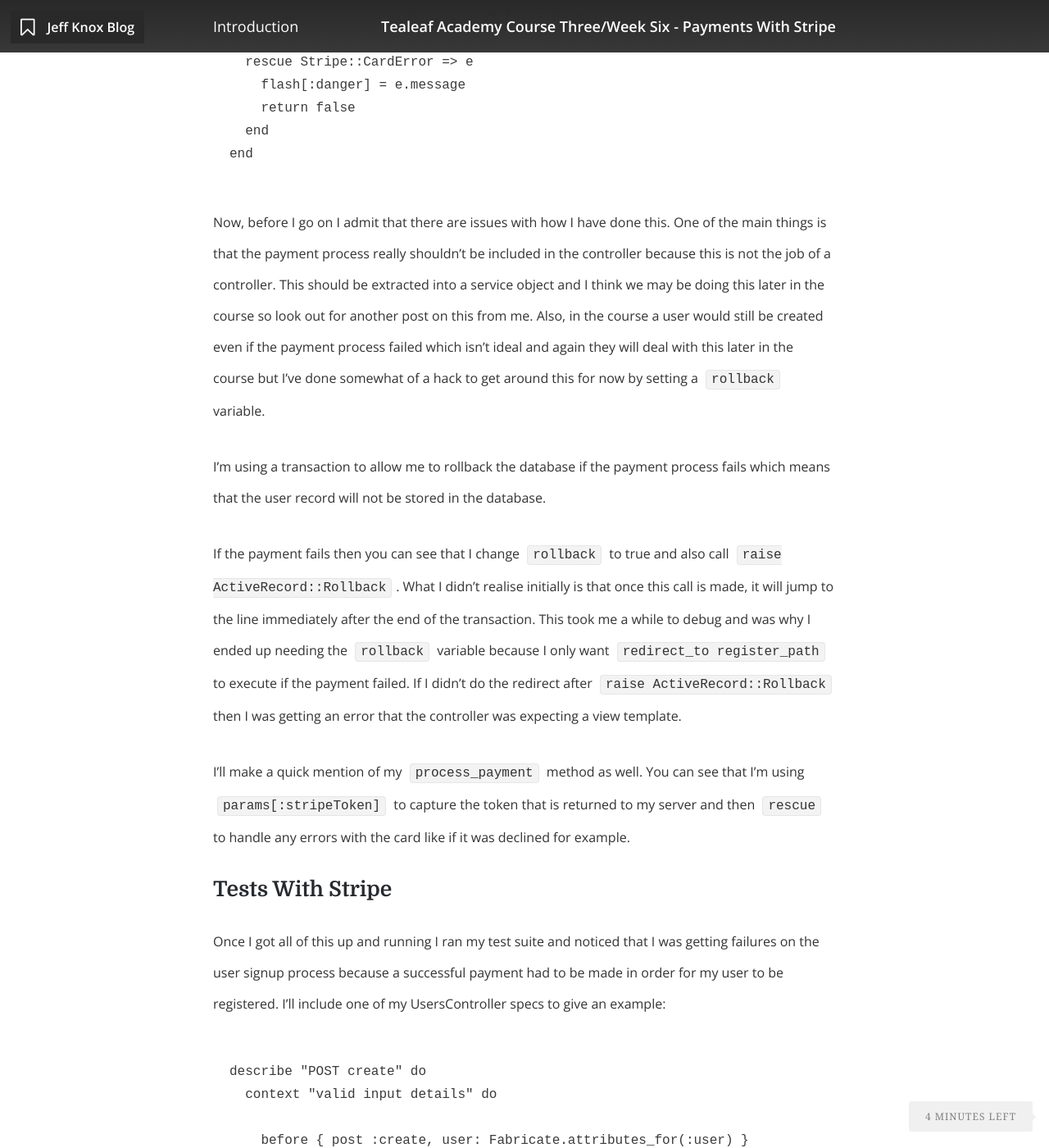
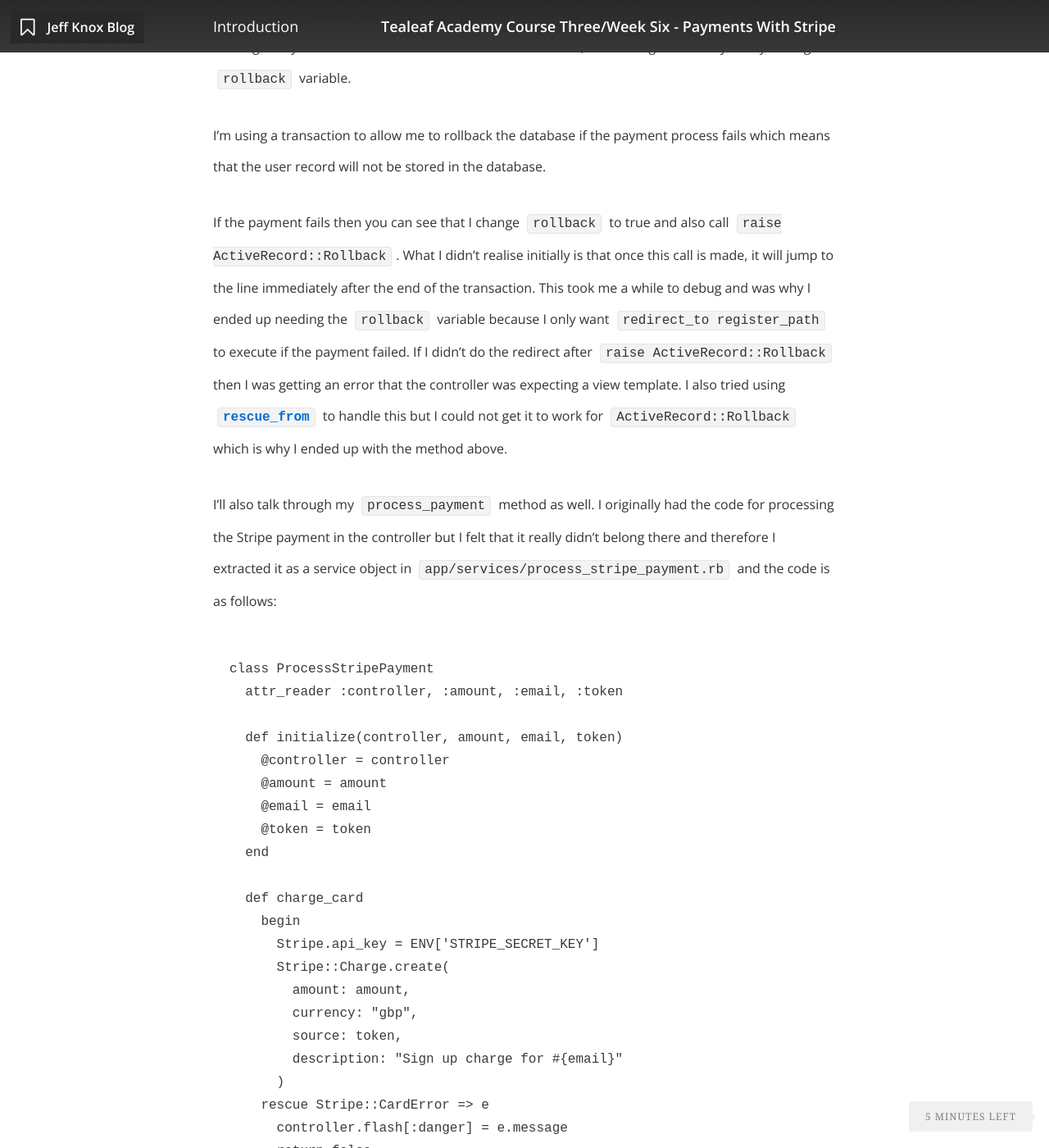
Before and after one commit to knoxjeffrey/knoxjeffrey.github.io, a Jekyll site: the page built from _posts/2015-03-23-course-three-week-six-payments-with-stripe.markdown, in a window 1280 px wide and 1400 px high, scrolled down 6306 px. Shown: the whole window at 82% size. Built offline with Jekyll 4.4.1, drawn with Linux system fonts in a browser that asks for light colours; nearby versions of some CDN libraries; some of the changed text lies outside the part shown.

Commit message:
edit to payments with stripe, added service object

````diff
--- a/_posts/2015-03-23-course-three-week-six-payments-with-stripe.markdown
+++ b/_posts/2015-03-23-course-three-week-six-payments-with-stripe.markdown
@@ -129,6 +129,7 @@ With that done I need to edit my create action for my UsersController so the pay
         if @user.save
 
           if process_payment
+            send_email
             redirect_to sign_in_path
           else
             rollback = true
@@ -149,31 +150,50 @@ With that done I need to edit my create action for my UsersController so the pay
     end
 
     def process_payment
-      begin
-        Stripe.api_key = ENV['STRIPE_SECRET_KEY']
-        Stripe::Charge.create(
-          amount: 999,
-          currency: "gbp",
-          source: params[:stripeToken],
-          description: "Sign up charge for #{@user.email_address}"
-        )
-      rescue Stripe::CardError => e
-        flash[:danger] = e.message
-        return false
+      ProcessStripePayment.new(self, '999', @user.email_address, params[:stripeToken]).charge_card
+    end
+
+In the Tealeaf course a user would still be created even if the payment process failed which isn't ideal although they will deal with this later in the course. However, I've had a go at this myself by setting a ```rollback``` variable.
+
+I'm using a transaction to allow me to rollback the database if the payment process fails which means that the user record will not be stored in the database.
+
+If the payment fails then you can see that I change ```rollback``` to true and also call ```raise ActiveRecord::Rollback```.  What I didn't realise initially is that once this call is made, it will jump to the line immediately after the end of the transaction.  This took me a while to debug and was why I ended up needing the ```rollback``` variable because I only want ```redirect_to register_path``` to execute if the payment failed.  If I didn't do the redirect after ```raise ActiveRecord::Rollback``` then I was getting an error that the controller was expecting a view template.  I also tried using [```rescue_from```](http://api.rubyonrails.org/classes/ActiveSupport/Rescuable/ClassMethods.html) to handle this but I could not get it to work for ```ActiveRecord::Rollback``` which is why I ended up with the method above.
+
+I'll also talk through my ```process_payment``` method as well.  I originally had the code for processing the Stripe payment in the controller but I felt that it really didn't belong there and therefore I extracted it as a service object in ```app/services/process_stripe_payment.rb``` and the code is as follows:
+
+    class ProcessStripePayment
+      attr_reader :controller, :amount, :email, :token
+
+      def initialize(controller, amount, email, token)
+        @controller = controller
+        @amount = amount
+        @email = email
+        @token = token
+      end
+
+      def charge_card
+        begin
+          Stripe.api_key = ENV['STRIPE_SECRET_KEY']
+          Stripe::Charge.create(
+            amount: amount,
+            currency: "gbp",
+            source: token,
+            description: "Sign up charge for #{email}"
+          )
+        rescue Stripe::CardError => e
+          controller.flash[:danger] = e.message
+          return false
+        end
       end
     end
 
-Now, before I go on I admit that there are issues with how I have done this.  One of the main things is that the payment process really shouldn't be included in the controller because this is not the job of a controller.  This should be extracted into a service object and I think we may be doing this later in the course so look out for another post on this from me.  Also, in the course a user would still be created even if the payment process failed which isn't ideal and again they will deal with this later in the course but I've done somewhat of a hack to get around this for now by setting a ```rollback``` variable.
+Most of this is pretty straightforward but one problem I had when writing this was to get the flash message to work.  In the end I made it so that the controller dependency is being injected into my ProcessStripePayment object by using ```controller.flash[:danger] = e.message```.  When I just had ```flash[:danger] = e.message``` then I would get error saying that flash was an undefined variable or method.
 
-I'm using a transaction to allow me to rollback the database if the payment process fails which means that the user record will not be stored in the database.
-
-If the payment fails then you can see that I change ```rollback``` to true and also call ```raise ActiveRecord::Rollback```.  What I didn't realise initially is that once this call is made, it will jump to the line immediately after the end of the transaction.  This took me a while to debug and was why I ended up needing the ```rollback``` variable because I only want ```redirect_to register_path``` to execute if the payment failed.  If I didn't do the redirect after ```raise ActiveRecord::Rollback``` then I was getting an error that the controller was expecting a view template.
-
-I'll make a quick mention of my ```process_payment``` method as well.  You can see that I'm using ```params[:stripeToken]``` to capture the token that is returned to my server and then ```rescue``` to handle any errors with the card like if it was declined for example.
+Creating my service object has helped to clean up my controller a lot, made it easier to test the payment process and I've tried to make it loosely coupled so it can be used elsewhere in my application if other payments need to be made.  I haven't actually written the tests for this yet but I'll get that after I submit the code for the course to get feedback on how I have done it.  However, I will talk about the issues with my existing tests next.
 
 ## Tests With Stripe
 
-Once I got all of this up and running I ran my test suite and noticed that I was getting failures on the user signup process because a successful payment had to be made in order for my user to be registered.  I'll include one of my UsersController specs to give an example:
+Once I got my payment code up and running I ran my test suite and noticed that I was getting failures on the user signup process because a successful payment had to be made in order for my user to be registered.  I'll include one of my UsersController specs to give an example:
 
     describe "POST create" do
       context "valid input details" do
````
Also changed, not shown: other parts of _posts/2015-03-23-course-three-week-six-payments-with-stripe.markdown (+1 -1 lines).
